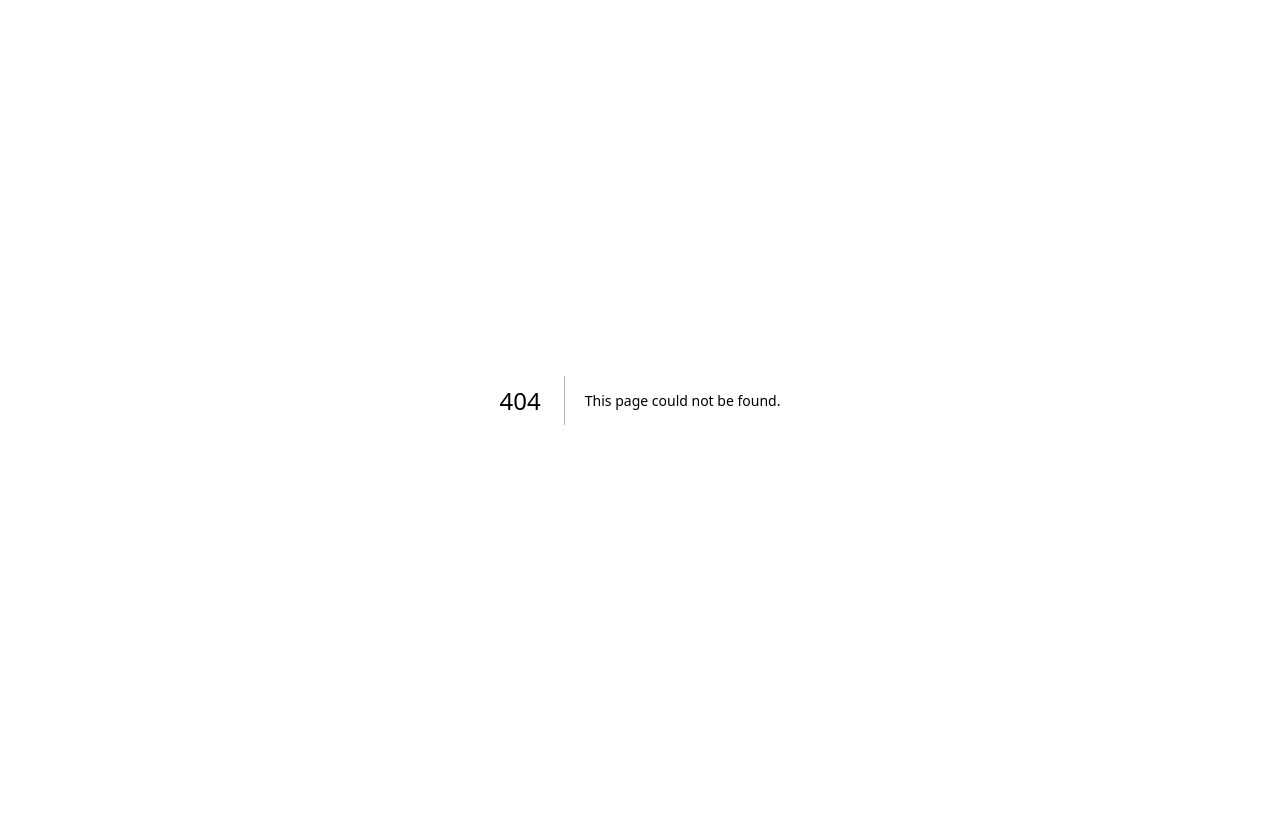
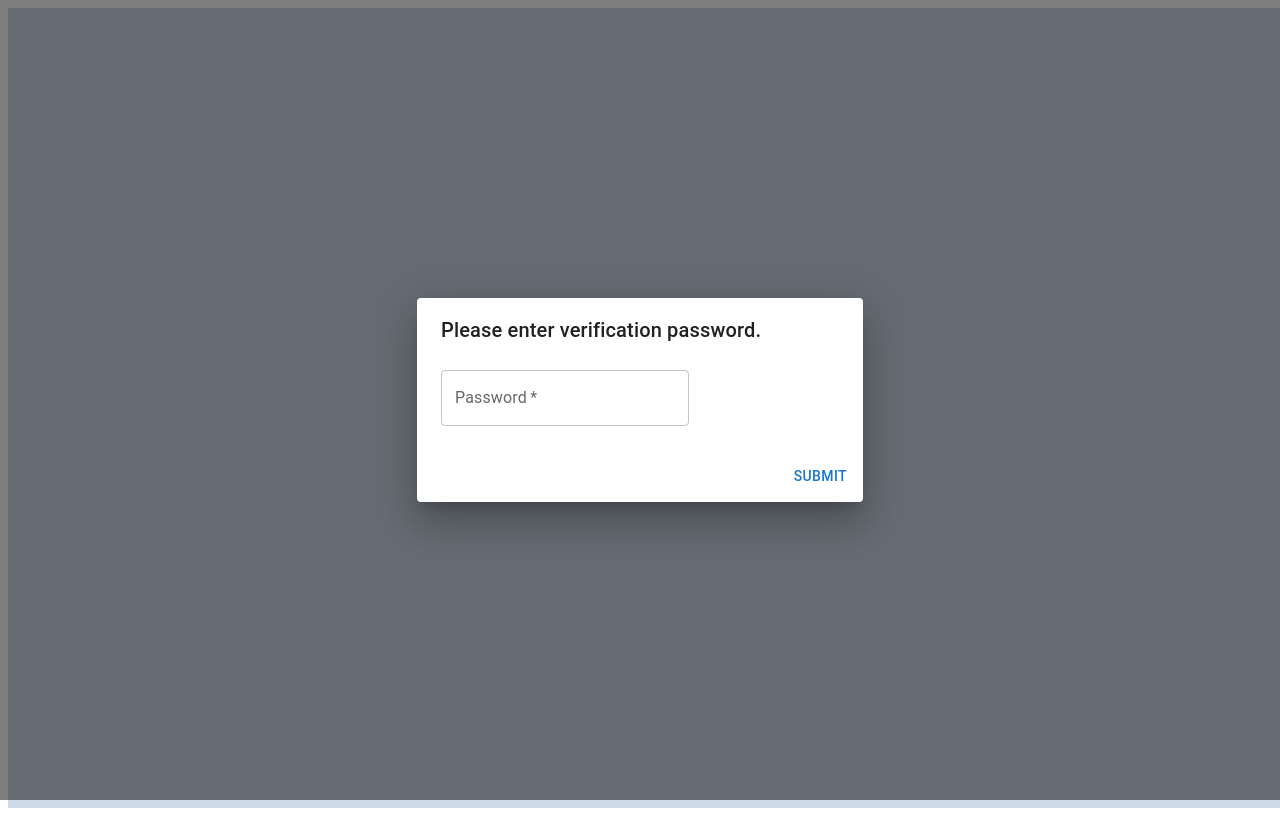
Before and after one commit to MarineNewt/UWPokemon, a Next.js app: page /admin in a window 1280 px wide. Before the commit this address had no page. Built offline with nearby package versions, Linux system fonts and the light colour scheme.

Commit message:
Create Admin page

```diff
--- a/package.json
+++ b/package.json
@@ -6,6 +6,10 @@
     "start": "next start"
   },
   "dependencies": {
+    "@emotion/react": "^11.14.0",
+    "@emotion/styled": "^11.14.0",
+    "@mui/material": "^6.4.2",
+    "bcrypt": "^5.1.1",
     "next": "latest",
     "react": "18.2.0",
     "react-dom": "18.2.0"
--- /dev/null
+++ b/pages/admin.js
@@ -0,0 +1,79 @@
+import Head from 'next/head';
+import { useState } from "react";
+import styles from '../styles/Home.module.css';
+import Dialog from '@mui/material/Dialog';
+import DialogActions from '@mui/material/DialogActions';
+import DialogContent from '@mui/material/DialogContent';
+import DialogContentText from '@mui/material/DialogContentText';
+import DialogTitle from '@mui/material/DialogTitle';
+import TextField from '@mui/material/TextField';
+import Alert from '@mui/material/Alert';
+import Button from '@mui/material/Button';
+
+export default function About() {
+  let [userverified, setVerify] = useState(false);
+  let [userpassword, setPassword] = useState("");
+  const [alerts, setAlerts] = useState(false);
+
+  async function Verify(password) {
+    const response = await fetch(`/api/verify`, {
+      method: "POST",
+      headers: {"Content-Type": "application/json"},
+      body: JSON.stringify({password}),
+    })
+    if(response.status === 200){
+      return setVerify(true);
+    }else{
+      setAlerts(true);
+      const timeoutId = setTimeout(() => {
+        setAlerts(false);
+      }, 4000);
+    }
+  }
+
+  return (
+    <div className={[styles.container].join(" ")}>
+      <Head>
+        <title>Pokemon Trainer Club</title>
+        <link rel="icon" href="/favicon.ico" />
+      </Head>
+      {!userverified && <Dialog
+        open={!userverified}
+        onClose={()=>{}}
+        PaperProps={{
+          component: 'form',
+          onSubmit: (event) => {
+            event.preventDefault();
+            const formData = new FormData(event.currentTarget);
+            const formJson = Object.fromEntries((formData).entries());
+            Verify(formJson.passwordinput)
+          },
+        }}>
+        {alerts && <Alert severity="error" className={styles.alert}>Incorrect Password.</Alert>}
+        <DialogTitle id="alert-dialog-title">
+          {"Please enter verification password."}
+        </DialogTitle>
+        <DialogContent>
+          <TextField
+              style={{marginRight: "150px"}}
+              required
+              name="passwordinput"
+              id="outlined-static"
+              type="password"
+              label="Password"
+              margin="dense"
+            />
+        </DialogContent>
+        <DialogActions>
+          <Button type="submit" disabled={alerts}>Submit</Button>
+        </DialogActions>
+      </Dialog>}
+
+      <div id="admin" className={styles.pagealt}>
+
+
+      </div>
+
+    </div>
+  );
+}
--- /dev/null
+++ b/pages/api/verify.js
@@ -0,0 +1,14 @@
+const bcrypt = require('bcrypt');
+const saltRounds = 10;
+
+export default async function handler(req, res){
+  const { password } = req.body;
+
+  const result = await bcrypt.compare(password, "Temporary");
+  if(result){
+    return res.status(200).json({ message: 'Password Verified' });
+  }else{
+    return res.status(401).json({ message: 'Incorrect Password' });
+  }
+
+}
```
Also changed, not shown: 1 other file (tests, documents, lock files or other folders).
